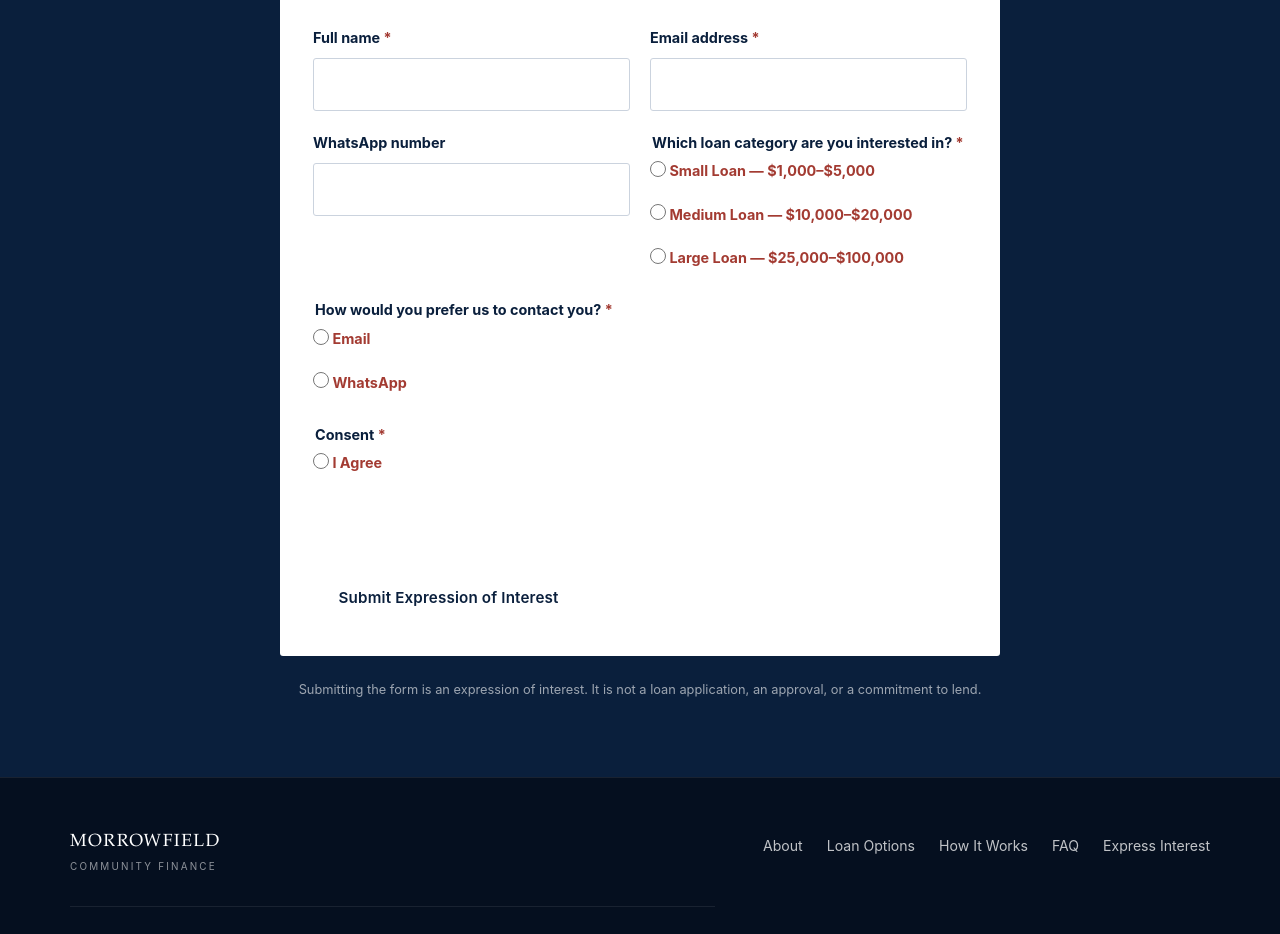
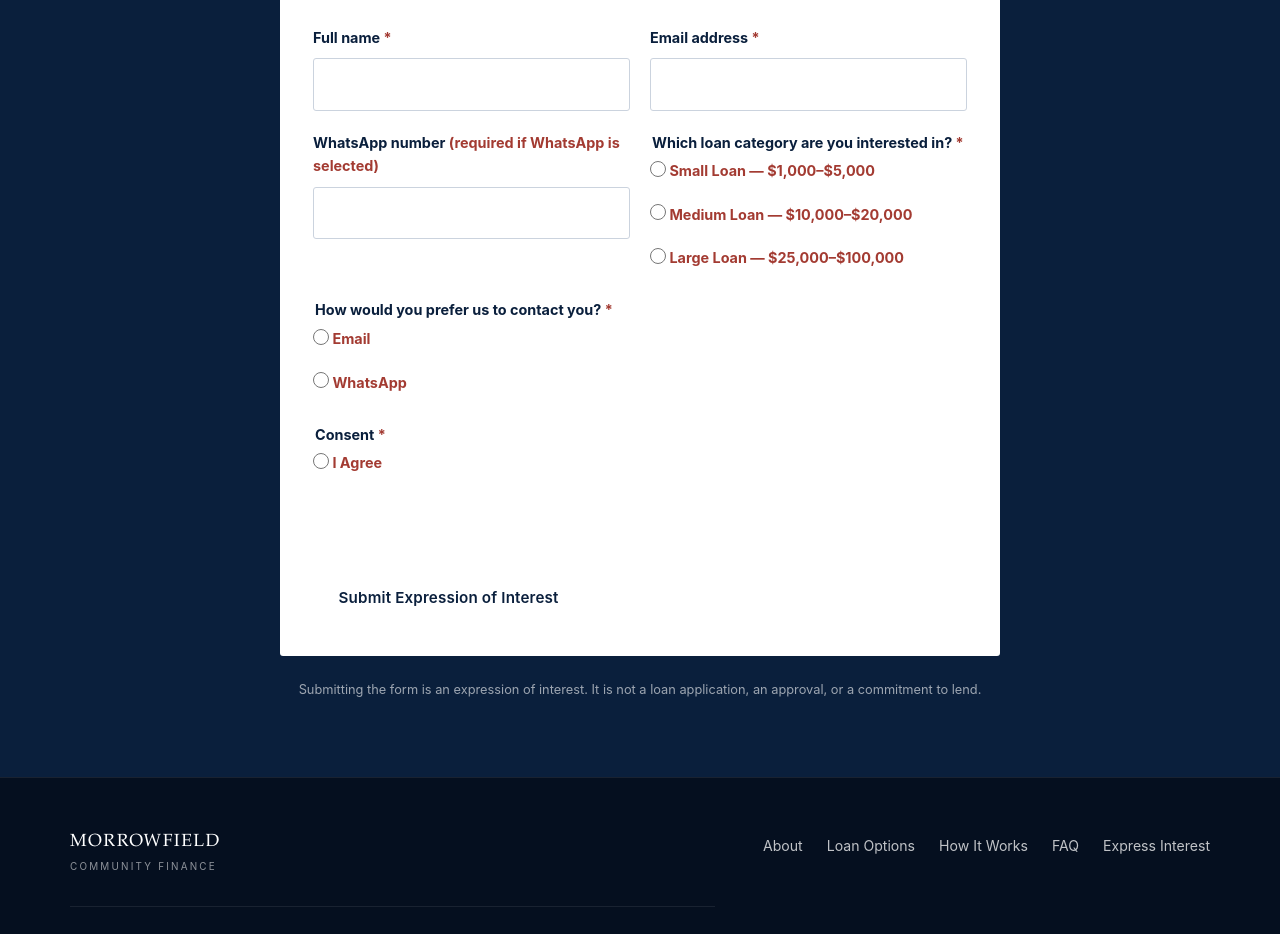
Before and after one commit to joyannzook/MORROWFIELD-LANDING-PAGE, a plain HTML site: page index.html in a window 1280 px wide. Shown: the part 3920-4854 px from the top of the page. Drawn offline with Linux system fonts and the light colour scheme.

Commit message:
Clarify conditional WhatsApp number requirement

```diff
--- a/index.html
+++ b/index.html
@@ -393,7 +393,7 @@
           </div>
 
           <div class="form-field">
-            <label for="interest-whatsapp">WhatsApp number</label>
+            <label for="interest-whatsapp">WhatsApp number <span class="form-field__conditional">(required if WhatsApp is selected)</span></label>
             <input id="interest-whatsapp" name="entry.77213406" type="tel" autocomplete="tel" />
             <p class="form-field__hint" id="whatsapp-required-message" hidden>
               WhatsApp is your selected contact method. Enter your WhatsApp number above to continue.
```
